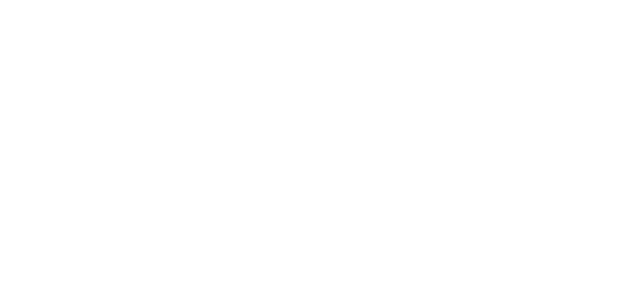
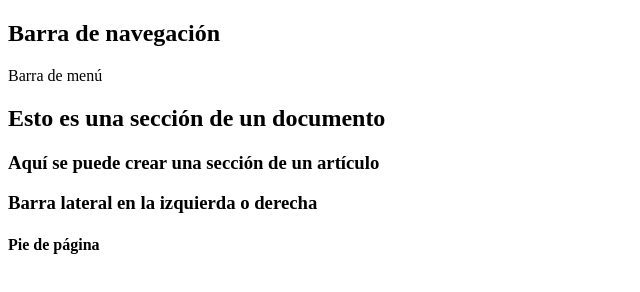
Before and after one commit to Aslen7/study_ig, a plain HTML site: page index.html in a window 1280 px wide. Shown: the whole page, without its empty margins (0-640 px from the left). Drawn offline with Linux system fonts and the light colour scheme.

Commit message:
A new beggining (?

```diff
--- a/index.html
+++ b/index.html
@@ -3,9 +3,28 @@
 <head>
     <meta charset="UTF-8">
     <meta name="viewport" content="width=device-width, initial-scale=1.0">
-    <title>Document</title>
+    <title>HTML 5 El futuro</title>
 </head>
 <body>
+    <nav>
+        <h1>Barra de navegación</h1>
+        <p>Barra de menú</p>
+    </nav>
+
+    <section>
+        <h2>Esto es una sección de un documento</h2>
+        <article>
+            <h3>Aquí se puede crear una sección de un artículo</h3>
+        </article>
+        <aside>
+            <h3>Barra lateral en la izquierda o derecha</h3>
+        </aside>
+    </section>
+
+    <footer>
+        <h4>Pie de página</h4>
+    </footer>
+
 
 </body>
 </html>
```
